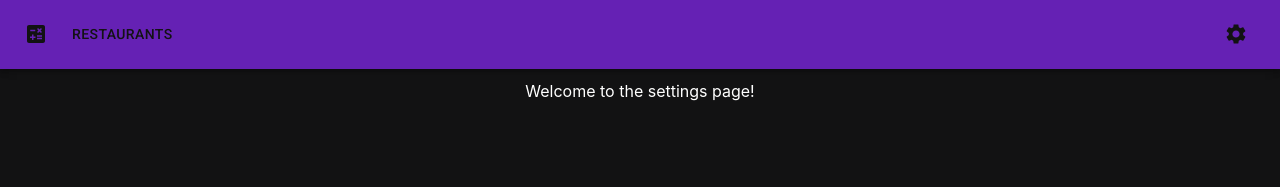
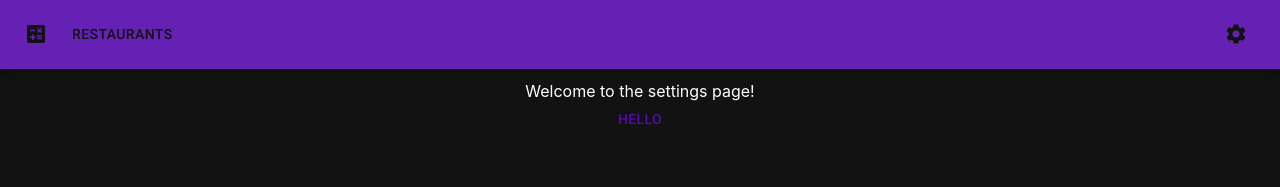
Before and after one commit to valault1/aurp, a React (Create React App) app: page / in a window 1280 px wide. Both pictures are taken after a click on the button "Open settings". Shown: the top 187 px of the page. Built offline with nearby package versions, Linux system fonts and the light colour scheme.

Commit message:
Bryces Changes

```diff
--- a/src/domains/Settings/SettingsPage.tsx
+++ b/src/domains/Settings/SettingsPage.tsx
@@ -1,6 +1,13 @@
+import { Button } from "@mui/material";
 import { MainContainer } from "components/MainPage.elements";
+
 import * as React from "react";
 
 export const SettingsPage = () => {
-  return <MainContainer>Welcome to the settings page!</MainContainer>;
+  return (
+    <MainContainer>
+      Welcome to the settings page!
+      <Button>Hello</Button>
+    </MainContainer>
+  );
 };
```
